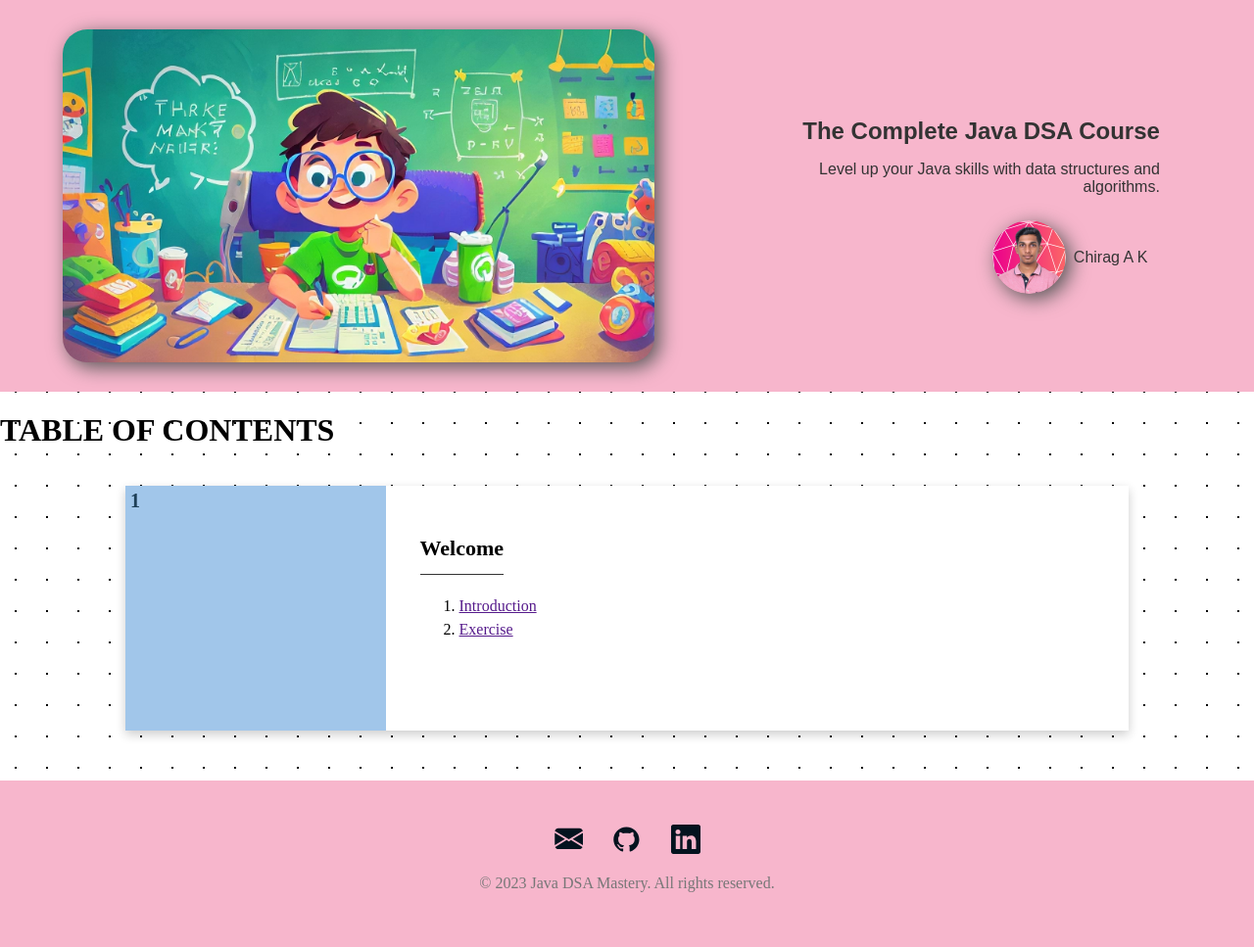
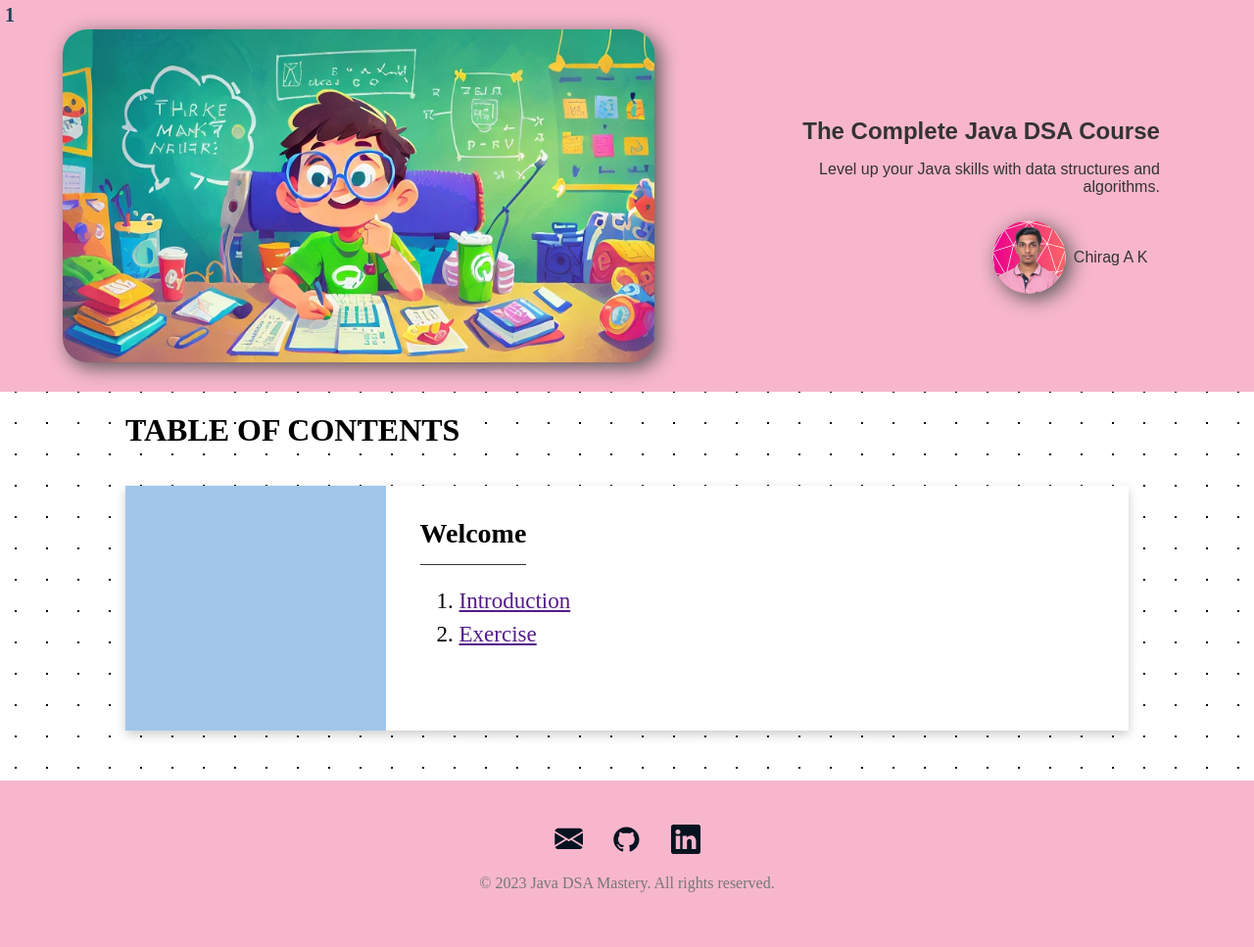
Before and after one commit to chiragak/dsa101.github.io, a PHP site: page / in a window 1280 px wide. Shown: the whole page at 98% size. Run offline with PHP 8.4, Linux system fonts and the light colour scheme; some libraries are stand-ins or nearby versions.

Commit message:
modified style.css in css

```diff
--- a/assets/css/style.css
+++ b/assets/css/style.css
@@ -121,6 +121,10 @@ body {
 
 
 }
+.lesson-title
+{
+  margin-left: 10%;
+}
 .main {
   display: flex;
   align-items: center;
@@ -233,9 +237,13 @@ border-radius: 75px;
 {
   display: flex;
   background-color: #ffffff;
+  height: 250px; */
   /* min-width: 600px; */
   position: relative;
+
+
 }
+
 .lesson-preface
 {
   align-items: center;
@@ -251,23 +259,26 @@ border-radius: 75px;
 .lesson-text
 {
   min-height: 200px;
-  padding: 25px 5px 25px 35px;
+  padding: 0px 5px 25px 35px;
   width: 100% ;
 }
+
 .lesson-details h3
 {
   border-bottom: 1px solid #333;
   display: inline-block;
-  font-size: 22px;
+  font-size: 28px;
   font-weight: 700;
   margin-bottom: 20px;
   padding-bottom: 10px;
+
 
 
 }
 .lesson-text li
 {
   list-style-type:decimal;
+  font-size: 23px;
 }
 
 .lesson-preface:before {
```
